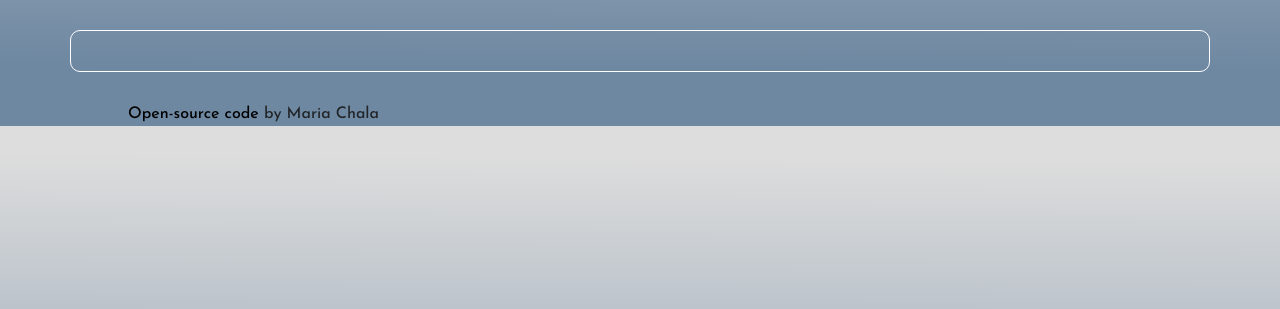
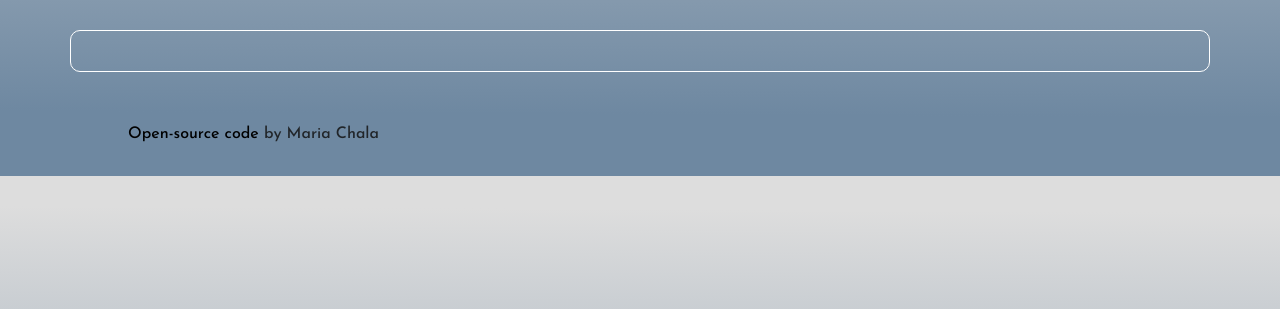
Before and after one commit to malachasha/my-weather-app, a website built with Parcel: page index.html in a window 1280 px wide. Shown: the part 481-790 px from the top of the page. Built offline with nearby package versions, Linux system fonts and the light colour scheme.

Commit message:
added margin to the footer

```diff
--- a/src/styles.css
+++ b/src/styles.css
@@ -209,7 +209,8 @@ p.card-text {
   max-width: 130px;
 }
 footer {
-  margin-top: 30px;
+  margin-top: 50px;
+  margin-bottom: 30px;
   margin-left: 10%;
   font-family: "Josefin Sans", sans-serif;
 }
```
